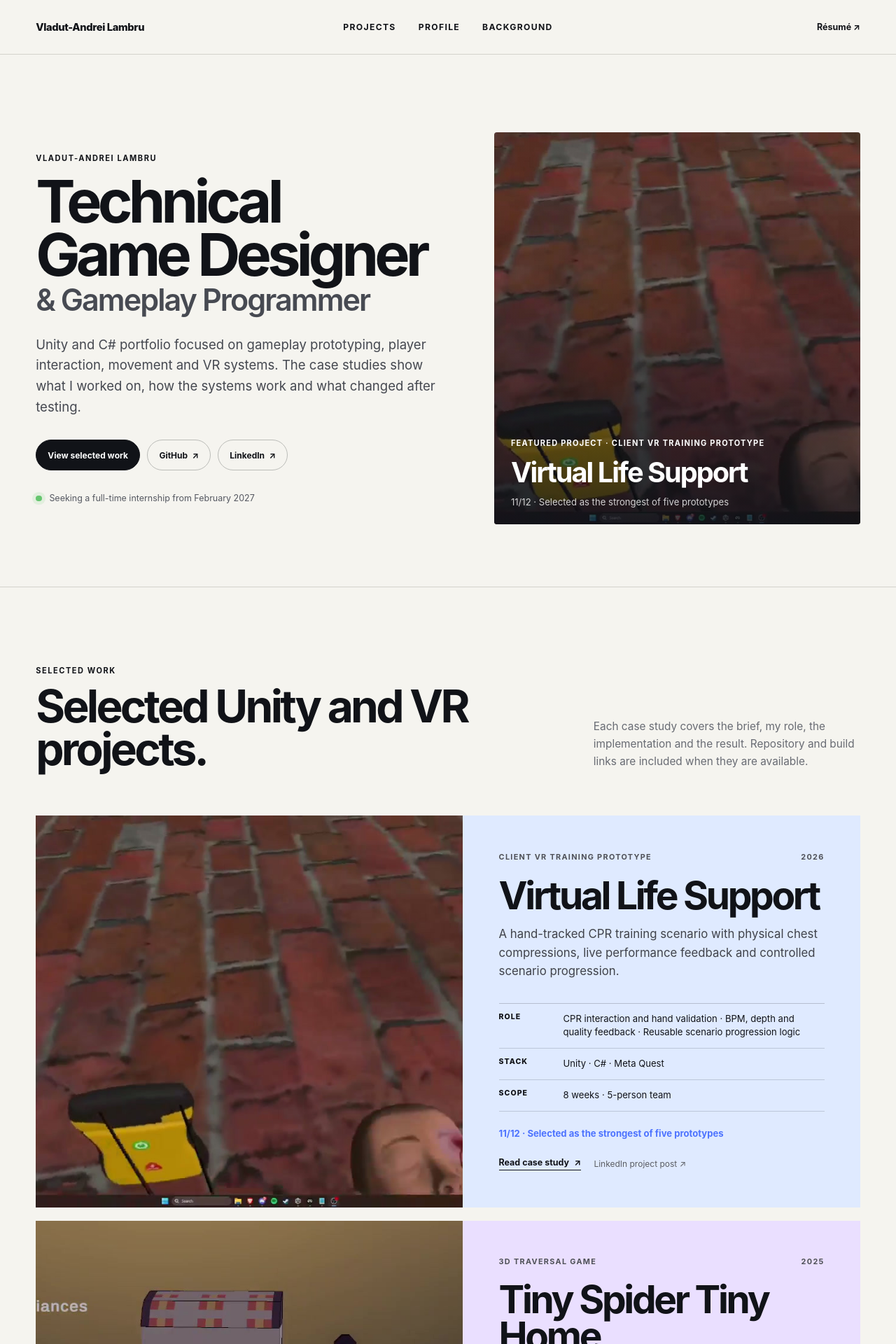
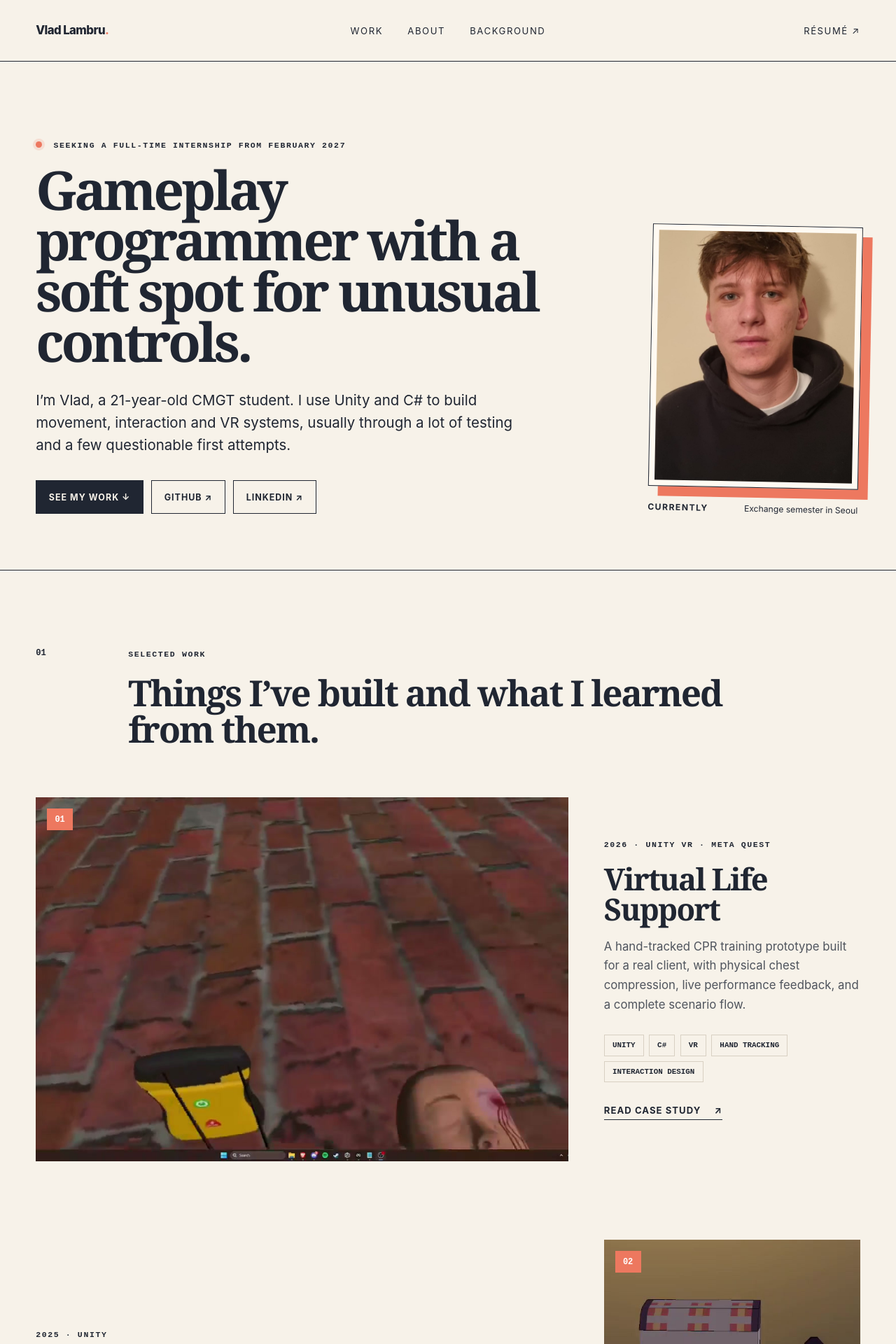
Before and after one commit to Vladut-Andrei-Lambru/Portfolio, a Next.js app: page / in a window 1280 px wide. Shown: the top 1920 px of the page at 70% size. Built offline with nearby package versions, Linux system fonts and the light colour scheme.

Commit message:
feat: refine portfolio design and restore portrait

```diff
--- a/app/layout.tsx
+++ b/app/layout.tsx
@@ -1,13 +1,25 @@
 import type { Metadata } from "next";
 import "./globals.css";
-import { publicPath } from "@/lib/paths";
+
+const basePath=process.env.NEXT_PUBLIC_BASE_PATH ?? "";
 
 export const metadata: Metadata = {
-  title: "Vladut-Andrei Lambru | Technical Game Designer",
-  description: "Technical game design, gameplay programming and VR systems portfolio by Vladut-Andrei Lambru.",
-  icons: { icon: publicPath("/favicon.svg"), shortcut: publicPath("/favicon.svg") },
+  title: "Vladut-Andrei Lambru | Gameplay Programming & Technical Design",
+  description: "Unity, C#, VR and gameplay systems portfolio by CMGT student Vladut-Andrei Lambru.",
+  icons: {
+    icon: `${basePath}/favicon.svg`,
+    shortcut: `${basePath}/favicon.svg`,
+  },
 };
 
-export default function RootLayout({ children }: Readonly<{ children: React.ReactNode }>) {
-  return <html lang="en"><body>{children}</body></html>;
+export default function RootLayout({
+  children,
+}: Readonly<{
+  children: React.ReactNode;
+}>) {
+  return (
+    <html lang="en">
+      <body>{children}</body>
+    </html>
+  );
 }
--- a/app/page.tsx
+++ b/app/page.tsx
@@ -1,119 +1,82 @@
 import Image from "next/image";
 import Link from "next/link";
 import { projects } from "@/lib/projects";
-import { publicPath } from "@/lib/paths";
-import { getDisplayLinks, getPresentation } from "@/lib/project-presentation";
+
+const basePath=process.env.NEXT_PUBLIC_BASE_PATH ?? "";
 
 const education = [
-  { period: "2024 – 2028", title: "BSc Creative Media & Game Technologies", institution: "Hanze University of Applied Sciences", description: "Project-based game development with a focus on Unity, C#, VR and multidisciplinary production." },
-  { period: "2026", title: "Computer Science exchange semester", institution: "Seoul National University of Science and Technology", description: "Coursework in computer science alongside my main game-development degree." },
+  { period: "Aug 2026 — Jan 2027", title: "Exchange semester, Computer Science", place: "Seoul National University of Science and Technology", location: "Seoul, South Korea", note: "A semester abroad focused on computer science, new ways of working, and learning inside a different academic culture." },
+  { period: "2024 — 2028", title: "Creative Media & Game Technologies", place: "Hanze University of Applied Sciences", location: "Groningen, Netherlands", note: "Project-based game development with most of my time spent in Unity, C#, VR, gameplay systems, debugging, and team production." },
+  { period: "2020 — 2024", title: "Mathematics & Computer Science", place: "Grigore Moisil National College", location: "Urziceni, Romania", note: "Built my foundation in programming, mathematics, logic, and physics before moving into game development." },
 ];
 
-const capabilities = [
-  ["Primary tools", "Unity · C# · Git"],
-  ["Gameplay", "Prototyping · Movement · Cameras · Interaction · Feedback"],
-  ["VR / XR", "Meta Quest 3 · XR Interaction Toolkit · Hand tracking · Physics"],
-  ["Additional", "Unreal Engine · Blueprints · UI/UX · Playtesting"],
+const credentials = [
+  ["2025", "Propedeutic Diploma", "Hanze University of Applied Sciences"],
+  ["2024", "Cambridge English Qualification · B2, score 173", "Cambridge Assessment English"],
+  ["2024", "Diploma de Bacalaureat", "Ministry of Education, Romania"],
+  ["2023", "Database Design", "Oracle Academy"],
 ];
 
 export default function Home() {
-  const featured = projects[0];
-  const featuredView = getPresentation(featured);
-
-  return (
-    <main id="top">
+  return <main>
     <header className="site-header">
-        <Link className="wordmark" href="#top" aria-label="Back to the top">Vladut-Andrei Lambru</Link>
-        <nav aria-label="Main navigation"><a href="#work">Projects</a><a href="#profile">Profile</a><a href="#background">Background</a></nav>
-        <a className="header-cta" href={publicPath("/files/vladut-andrei-lambru-resume.pdf")} target="_blank" rel="noreferrer">Résumé <span aria-hidden="true">↗</span></a>
+      <Link className="wordmark" href="#top" aria-label="Back to the top">Vlad Lambru<span>.</span></Link>
+      <nav aria-label="Main navigation"><a href="#work">Work</a><a href="#about">About</a><a href="#background">Background</a></nav>
+      <a className="header-link" href={`${basePath}/files/vladut-andrei-lambru-resume.pdf`} target="_blank" rel="noreferrer">Résumé ↗</a>
     </header>
 
-      <section className="hero">
+    <section className="hero" id="top">
       <div className="hero-copy">
-          <p className="identity">Vladut-Andrei Lambru</p>
-          <h1>Technical Game Designer<span>&amp; Gameplay Programmer</span></h1>
-          <p className="hero-summary">Unity and C# portfolio focused on gameplay prototyping, player interaction, movement and VR systems. The case studies show what I worked on, how the systems work and what changed after testing.</p>
+        <p className="eyebrow"><span className="status-dot" /> Seeking a full-time internship from February 2027</p>
+        <h1>Gameplay programmer with a soft spot for unusual controls.</h1>
+        <p className="hero-intro">I’m Vlad, a 21-year-old CMGT student. I use Unity and C# to build movement, interaction and VR systems, usually through a lot of testing and a few questionable first attempts.</p>
         <div className="hero-actions">
-            <a className="button button-primary" href="#work">View selected work</a>
-            <a className="button button-ghost" href="https://github.com/Vladut-Andrei-Lambru" target="_blank" rel="noreferrer">GitHub <span aria-hidden="true">↗</span></a>
-            <a className="button button-ghost" href="https://www.linkedin.com/in/vladut-andrei-lambru/" target="_blank" rel="noreferrer">LinkedIn <span aria-hidden="true">↗</span></a>
-          </div>
-          <div className="availability-line"><span aria-hidden="true" />Seeking a full-time internship from February 2027</div>
-        </div>
-        <Link className="hero-project" href={`/projects/${featured.slug}/`} aria-label={`Read the ${featured.title} case study`}>
-          <Image unoptimized src={publicPath(featured.hero)} alt={featuredView.alt} fill priority sizes="(max-width: 900px) 100vw, 46vw" />
-          <div className="hero-project-shade" />
-          <div className="hero-project-label"><p>Featured project · {featuredView.category}</p><h2>{featured.title}</h2><span>{featuredView.highlight}</span></div>
-        </Link>
-      </section>
-
-      <section className="work-section" id="work">
-        <div className="section-heading">
-          <div><p className="section-label">Selected work</p><h2>Selected Unity and VR projects.</h2></div>
-          <p>Each case study covers the brief, my role, the implementation and the result. Repository and build links are included when they are available.</p>
-        </div>
-        <div className="project-list">
-          {projects.map((project) => {
-            const view = getPresentation(project);
-            const links = getDisplayLinks(project);
-            return (
-              <article className={`project-card ${view.theme}`} key={project.slug}>
-                <Link className="project-card-media" href={`/projects/${project.slug}/`} aria-label={`Read the ${project.title} case study`}>
-                  <Image unoptimized src={publicPath(project.hero)} alt={view.alt} fill sizes="(max-width: 760px) 100vw, 48vw" />
-                </Link>
-                <div className="project-card-content">
-                  <div className="project-card-topline"><span>{view.category}</span><span>{project.year}</span></div>
-                  <h3><Link href={`/projects/${project.slug}/`}>{project.title}</Link></h3>
-                  <p className="project-card-summary">{project.slug === "virtual-life-support" ? "A hand-tracked CPR training scenario with physical chest compressions, live performance feedback and controlled scenario progression." : project.slug === "tiny-spider-tiny-home" ? "A traversal game in which a spider crosses floors, walls and furniture to switch off appliances around a student room." : "A VR construction game where players assemble a cart by hand, attach the wheels and test whether the structure survives."}</p>
-                  <dl className="project-card-facts">
-                    <div><dt>Role</dt><dd>{view.roleSummary}</dd></div>
-                    <div><dt>Stack</dt><dd>{view.stack}</dd></div>
-                    <div><dt>Scope</dt><dd>{project.duration} · {project.team === "5 people" ? "5-person team" : project.team}</dd></div>
-                  </dl>
-                  <p className="project-highlight">{view.highlight}</p>
-                  <div className="project-actions">
-                    <Link className="text-link" href={`/projects/${project.slug}/`}>Read case study <span aria-hidden="true">↗</span></Link>
-                    {links.map((link) => <a className="quiet-link" key={link.href} href={link.href} target="_blank" rel="noreferrer">{link.label} <span aria-hidden="true">↗</span></a>)}
+          <a className="button primary" href="#work">See my work ↓</a>
+          <a className="button text" href="https://github.com/Vladut-Andrei-Lambru" target="_blank" rel="noreferrer">GitHub ↗</a>
+          <a className="button text" href="https://www.linkedin.com/in/vladut-andrei-lambru/" target="_blank" rel="noreferrer">LinkedIn ↗</a>
         </div>
       </div>
-              </article>
-            );
-          })}
+      <div className="hero-portrait">
+        <div className="portrait-frame"><Image unoptimized src={`${basePath}/images/vlad.jpg`} alt="Vlad Lambru" fill priority sizes="(max-width: 760px) 70vw, 32vw" /></div>
+        <p><span>Currently</span> Exchange semester in Seoul</p>
       </div>
     </section>
 
-      <section className="profile-section" id="profile">
-        <div className="profile-intro">
-          <p className="section-label">Profile</p><h2>Technical design backed by implementation.</h2>
-          <p>I’m a 21-year-old Creative Media and Game Technologies student from Romania. I usually work between design and programming: agreeing on how a mechanic should behave, getting a playable version running and fixing what playtests expose.</p>
-          <p>I’m most interested in movement, cameras, interactions, VR physics and player feedback. I’m looking for a team where I can contribute to a real production and learn from experienced designers and programmers.</p>
+    <section className="project-section" id="work">
+      <div className="section-heading"><p className="section-number">01</p><div><p className="eyebrow">Selected work</p><h2>Things I’ve built and what I learned from them.</h2></div></div>
+      <div className="project-list">
+        {projects.map((project, index) => <article className="project-card" key={project.slug}>
+          <Link className="project-image" href={`/projects/${project.slug}`} aria-label={`Read the ${project.title} case study`}>
+            <Image unoptimized src={`${basePath}${project.hero}`} alt={`${project.title} project screenshot`} fill sizes="(max-width: 760px) 100vw, 58vw" /><span className="project-index">0{index + 1}</span>
+          </Link>
+          <div className="project-card-copy">
+            <p className="eyebrow">{project.year} · {project.engine}</p><h3><Link href={`/projects/${project.slug}`}>{project.title}</Link></h3><p>{project.summary}</p>
+            <ul className="tag-list" aria-label="Project skills">{project.tags.map((tag) => <li key={tag}>{tag}</li>)}</ul>
+            <Link className="case-link" href={`/projects/${project.slug}`}>Read case study <span>↗</span></Link>
           </div>
-        <div className="capability-table" aria-label="Technical capabilities">{capabilities.map(([label, value]) => <div key={label}><span>{label}</span><p>{value}</p></div>)}</div>
+        </article>)}
+      </div>
+    </section>
+
+    <section className="about-section" id="about">
+      <div className="section-heading inverse"><p className="section-number">02</p><div><p className="eyebrow">About</p><h2>I care about the point where code becomes something a player can feel.</h2></div></div>
+      <div className="about-grid">
+        <div className="about-copy"><p>I started out making graphics and interfaces, then moved toward programming because I wanted to control how things behave, not only how they look. These days, most of my work sits around movement, interaction, physics, camera systems, and feedback.</p><p>I don’t pretend to know everything. I’m at my best when I can build a first version, give it to someone, watch what goes wrong, and improve it with the team.</p></div>
+        <div className="toolbox"><p className="eyebrow">What I work with</p><dl>
+          <div><dt>Every week</dt><dd>Unity · C# · Git</dd></div><div><dt>Project experience</dt><dd>VR/XR · Meta Quest 3 · Unreal Engine · Blueprints</dd></div><div><dt>Comfortable doing</dt><dd>Gameplay prototyping · Debugging · UI feedback · Playtesting</dd></div><div><dt>Learning next</dt><dd>Stronger architecture · Tools programming · C++</dd></div>
+        </dl></div>
+      </div>
     </section>
 
     <section className="background-section" id="background">
-        <div className="section-heading background-heading">
-          <div><p className="section-label">Background</p><h2>Education and experience.</h2></div>
-          <a className="text-link" href={publicPath("/files/vladut-andrei-lambru-resume.pdf")} target="_blank" rel="noreferrer">Open full résumé <span aria-hidden="true">↗</span></a>
-        </div>
-        <div className="background-grid">
-          <div className="education-list">{education.map((item) => <article key={item.title}><p>{item.period}</p><div><h3>{item.title}</h3><strong>{item.institution}</strong><span>{item.description}</span></div></article>)}</div>
-          <aside className="background-aside">
-            <div><p className="section-label">Additional experience</p><h3>Store employee · Albert Heijn</h3><span>Part-time alongside university, 2024 – present</span><p>Customer support, stock and deliveries in a busy team environment.</p></div>
-            <div><p className="section-label">Certificates</p><ul><li>Propedeutic diploma · Hanze UAS, 2025</li><li>Cambridge English qualification · Score 173, 2024</li><li>Database Design · Oracle Academy, 2023</li></ul></div>
-          </aside>
+      <div className="section-heading"><p className="section-number">03</p><div><p className="eyebrow">Background</p><h2>Where I’m studying and what I’ve done alongside it.</h2></div></div>
+      <div className="timeline">{education.map((item) => <article key={item.period + item.title}><p className="timeline-period">{item.period}</p><div><h3>{item.title}</h3><p className="timeline-place">{item.place} · {item.location}</p><p>{item.note}</p></div></article>)}</div>
+      <div className="background-lower">
+        <div><p className="eyebrow">Certificates & training</p><div className="credential-list">{credentials.map(([year, title, issuer]) => <div key={title}><span>{year}</span><p><strong>{title}</strong><small>{issuer}</small></p></div>)}</div></div>
+        <div><p className="eyebrow">Work outside university</p><div className="plain-card"><h3>Sales employee · Albert Heijn</h3><p className="muted">Part-time, 2024 — present · Groningen</p><p>Working alongside my studies, helping customers, restocking shelves, and unloading deliveries.</p></div><div className="plain-card"><h3>Festival volunteer</h3><p className="muted">Neversea 2023 · Beach, Please! 2024</p><p>Managed access for artists, VIPs, and staff during busy shifts and helped resolve access problems as they came up.</p></div></div>
       </div>
     </section>
 
-      <footer>
-        <div className="footer-copy"><p className="section-label">February 2027 internship</p><h2>Interested in the work?</h2><p>My project breakdowns, source links and résumé are all available here. You can reach me directly through LinkedIn.</p></div>
-        <div className="footer-actions">
-          <a className="button button-primary" href="https://www.linkedin.com/in/vladut-andrei-lambru/" target="_blank" rel="noreferrer">LinkedIn profile <span aria-hidden="true">↗</span></a>
-          <a className="button button-ghost" href="https://github.com/Vladut-Andrei-Lambru" target="_blank" rel="noreferrer">GitHub profile <span aria-hidden="true">↗</span></a>
-          <a className="button button-ghost" href={publicPath("/files/vladut-andrei-lambru-resume.pdf")} target="_blank" rel="noreferrer">Download résumé <span aria-hidden="true">↗</span></a>
-        </div>
-        <p className="footer-meta">© 2026 Vladut-Andrei Lambru</p>
-      </footer>
-    </main>
-  );
+    <footer><p className="footer-lead">Looking for a gameplay or technical design intern?</p><h2>Let’s talk about the work.</h2><div className="footer-links"><a href="https://www.linkedin.com/in/vladut-andrei-lambru/" target="_blank" rel="noreferrer">LinkedIn ↗</a><a href="https://github.com/Vladut-Andrei-Lambru" target="_blank" rel="noreferrer">GitHub ↗</a><a href={`${basePath}/files/vladut-andrei-lambru-resume.pdf`} target="_blank" rel="noreferrer">Résumé ↗</a></div><p className="footer-note">Vladut-Andrei Lambru · Designed and built in 2026</p></footer>
+  </main>;
 }
```
Also changed, not shown: app/globals.css. Lines whose indentation alone changed are shown as unchanged.
